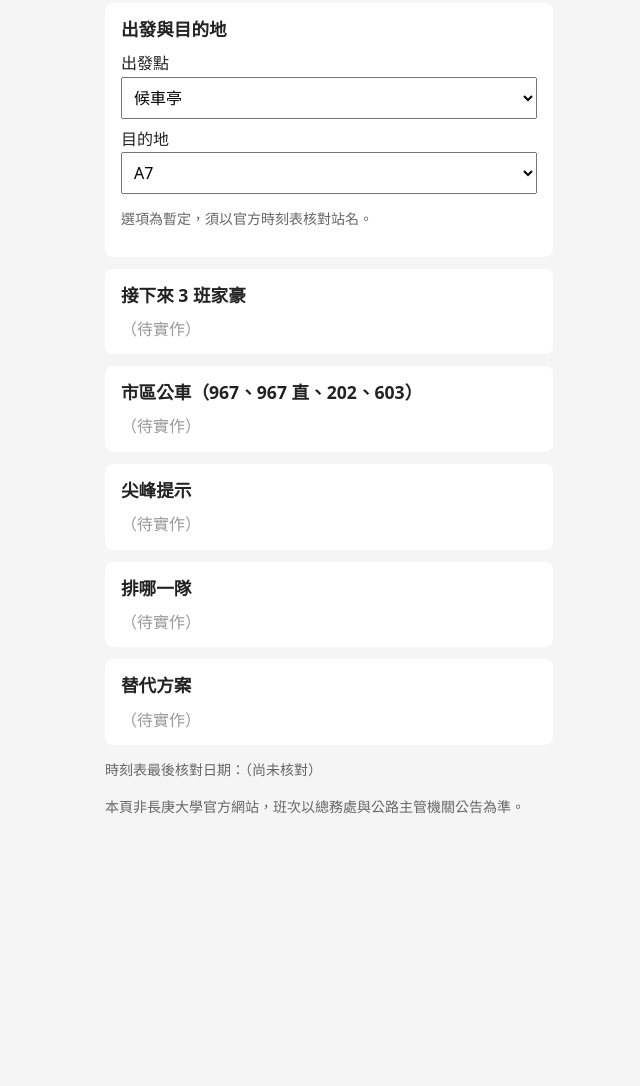
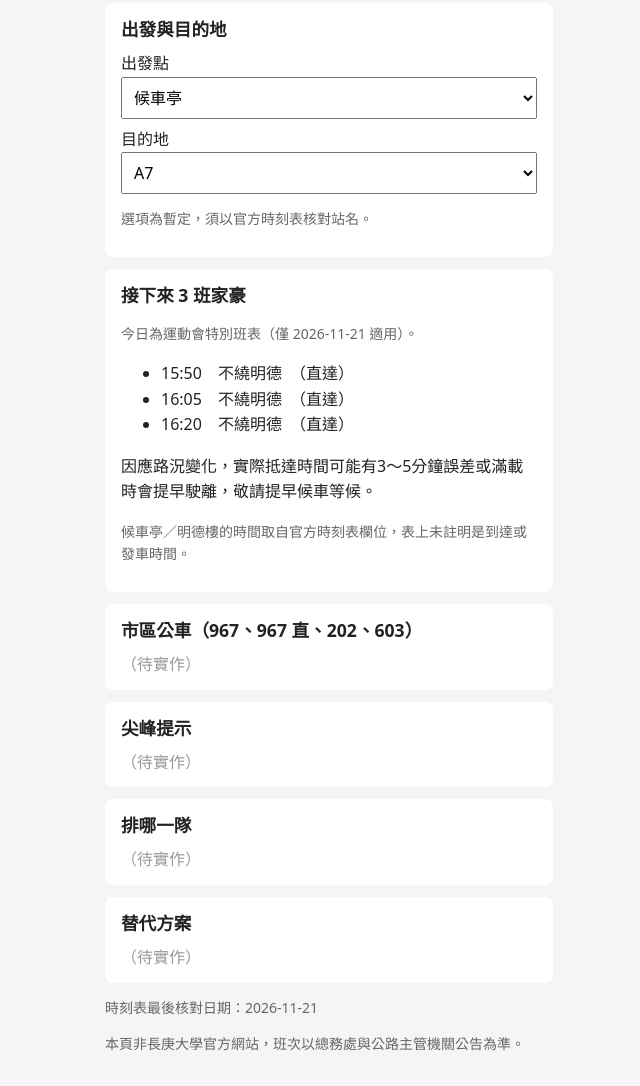
Before and after one commit to soymilk0211/cgu-leave-next, a plain HTML site: page index.html in a window 1280 px wide. Shown: the part 102-1188 px from the top of the page, without its empty margins (311-951 px from the left). Before the commit the page ends 950 px from the top, so only its background shows below. Drawn offline with Linux system fonts and the light colour scheme.

Commit message:
Show next 3 家豪 trips with injectable Taipei clock (#3)
Co-Authored-By: Claude Sonnet 5.5 <noreply@anthropic.com>

```diff
--- a/app.js
+++ b/app.js
@@ -1 +1,34 @@
-// Scaffold only: behavior arrives in later issues. Intentionally empty.
+(async function () {
+  const $ = (id) => document.getElementById(id);
+  const box = $('jiahao-result');
+  let data;
+  try { data = await (await fetch('data/a7-shuttle-timetable.json')).json(); }
+  catch (e) { box.textContent = '無法載入時刻表資料（請透過網頁伺服器開啟，不要直接開檔）。'; return; }
+  $('checked').textContent = data.last_checked;
+
+  function render(now) {
+    const r = NextTrips.nextTrips(data, now, $('origin').value, $('dest').value);
+    const msg = { no_route: '此出發點／目的地組合沒有家豪班次（家豪只往返 A7 站與校區）。', no_service: '今日無家豪班次', unverified: '官方時刻表未載明週六是否行駛，無法列出班次（未確認，請查總務處公告）。' }[r.status];
+    box.replaceChildren();
+    const add = (tag, text, cls) => { const e = document.createElement(tag); e.textContent = text; if (cls) e.className = cls; box.append(e); return e; };
+    if (msg) add('p', msg);
+    else {
+      if (r.note) add('p', r.note, 'muted');
+      if (r.trips.length) {
+        const ul = document.createElement('ul');
+        for (const t of r.trips) {
+          const li = document.createElement('li');
+          li.textContent = `${t.time}　${t.detour ? '繞明德' : '不繞明德'}${t.extra ? '　週五加班車' : ''}　（${t.label}）`;
+          ul.append(li);
+        }
+        box.append(ul);
+      }
+      if (r.noMore) add('p', r.trips.length ? '今日沒有更多班次了。' : '今日已無後續家豪班次。');
+    }
+    add('p', r.caveat, 'caveat');
+    add('p', '候車亭／明德樓的時間取自官方時刻表欄位，表上未註明是到達或發車時間。', 'muted');
+  }
+  const go = () => render(new Date());
+  $('origin').onchange = $('dest').onchange = go;
+  go();
+})();
--- a/index.html
+++ b/index.html
@@ -22,17 +22,18 @@
     <p class="muted">選項為暫定，須以官方時刻表核對站名。</p>
   </section>
 
-  <section id="jiahao"><h2>接下來 3 班家豪</h2><p class="placeholder">（待實作）</p></section>
+  <section id="jiahao"><h2>接下來 3 班家豪</h2><div id="jiahao-result">載入中…</div></section>
   <section id="buses"><h2>市區公車（967、967 直、202、603）</h2><p class="placeholder">（待實作）</p></section>
   <section id="peak"><h2>尖峰提示</h2><p class="placeholder">（待實作）</p></section>
   <section id="queue"><h2>排哪一隊</h2><p class="placeholder">（待實作）</p></section>
   <section id="alternatives"><h2>替代方案</h2><p class="placeholder">（待實作）</p></section>
 
   <footer>
-    <p>時刻表最後核對日期：（尚未核對）</p>
+    <p>時刻表最後核對日期：<span id="checked">（尚未核對）</span></p>
     <p>本頁非長庚大學官方網站，班次以總務處與公路主管機關公告為準。</p>
   </footer>
 </main>
+<script src="next-trips.js"></script>
 <script src="app.js"></script>
 </body>
 </html>
--- /dev/null
+++ b/next-trips.js
@@ -0,0 +1,46 @@
+// Pure logic: next 家豪 trips from the verified timetable. No DOM, no fetch; `now` is injected.
+(function (root) {
+  const STOP = { '候車亭': 'campus_shelter', '明德樓': 'meide' };
+  const TO_A7 = ['A7', 'A7 機捷']; // 家豪 only serves A7站1號出口
+  const SHEET = { direct_loop: '直達', offpeak_detour_loop: '繞明德', meide_start_loop: '明德樓發車（第二張表）', sports_day_direct_loop: '直達', sports_day_meide_loop: '明德樓發車' };
+
+  function taipei(now) {
+    const p = {};
+    for (const x of new Intl.DateTimeFormat('en-GB', { timeZone: 'Asia/Taipei', hourCycle: 'h23', year: 'numeric', month: '2-digit', day: '2-digit', hour: '2-digit', minute: '2-digit', second: '2-digit' }).formatToParts(now)) p[x.type] = x.value;
+    return { date: `${p.year}-${p.month}-${p.day}`, dow: new Date(Date.UTC(p.year, p.month - 1, p.day)).getUTCDay(), sec: +p.hour * 3600 + +p.minute * 60 + +p.second };
+  }
+  const mins = (hhmm) => { const [h, m] = hhmm.split(':'); return h * 60 + +m; };
+
+  // opts.dayKinds: optional {YYYY-MM-DD: 'friday'|'sunday'|'none'} for 連假 days (the data has no holiday calendar).
+  function nextTrips(data, now, origin, dest, opts) {
+    const t = taipei(now);
+    const base = { date: t.date, limit: 3, caveat: data.caveat.zh };
+    if (!STOP[origin] || !TO_A7.includes(dest)) return { ...base, status: 'no_route' };
+
+    const ov = data.overrides.find((o) => o.valid_on === t.date);
+    let pool, note = '';
+    const kind = ((opts && opts.dayKinds) || {})[t.date];
+    if (ov) { pool = ov.trips; note = '今日為運動會特別班表（僅 ' + ov.valid_on + ' 適用）。'; }
+    else if (kind === 'none') return { ...base, status: 'no_service' };
+    else {
+      const sched = kind === 'sunday' || (!kind && t.dow === 0) ? ['sun_holiday']
+        : kind === 'friday' || (!kind && t.dow === 5) ? ['mon_fri', 'friday_preholiday_extra']
+        : !kind && t.dow >= 1 && t.dow <= 4 ? ['mon_fri'] : null;
+      if (!sched) return { ...base, status: 'unverified' }; // Saturday: not stated by the source
+      pool = data.trips.filter((x) => sched.includes(x.schedule));
+      if (sched[0] === 'sun_holiday') note = '星期日／例假日官方表只列下午班次。';
+    }
+
+    const key = STOP[origin];
+    const all = pool.filter((x) => x.stop_times[key]).map((x) => ({
+      id: x.id, time: x.stop_times[key], detour: x.detours_via_meide,
+      extra: !!x.is_friday_or_preholiday_extra || x.schedule === 'friday_preholiday_extra',
+      label: SHEET[x.route],
+    })).sort((a, b) => mins(a.time) - mins(b.time));
+    const upcoming = all.filter((x) => mins(x.time) * 60 > t.sec);
+    return { ...base, status: 'ok', note, trips: upcoming.slice(0, 3), noMore: upcoming.length < 3 };
+  }
+
+  const api = { nextTrips, taipei };
+  if (typeof module !== 'undefined') module.exports = api; else root.NextTrips = api;
+})(typeof window !== 'undefined' ? window : globalThis);
```
Also changed, not shown: tests/next-trips.test.js (added, +57 -0 lines), 1 other file.
